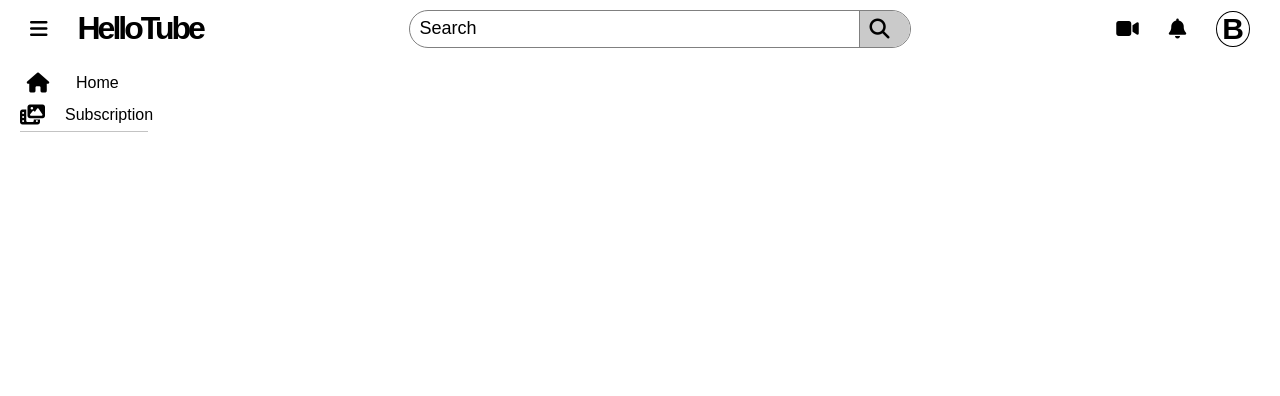
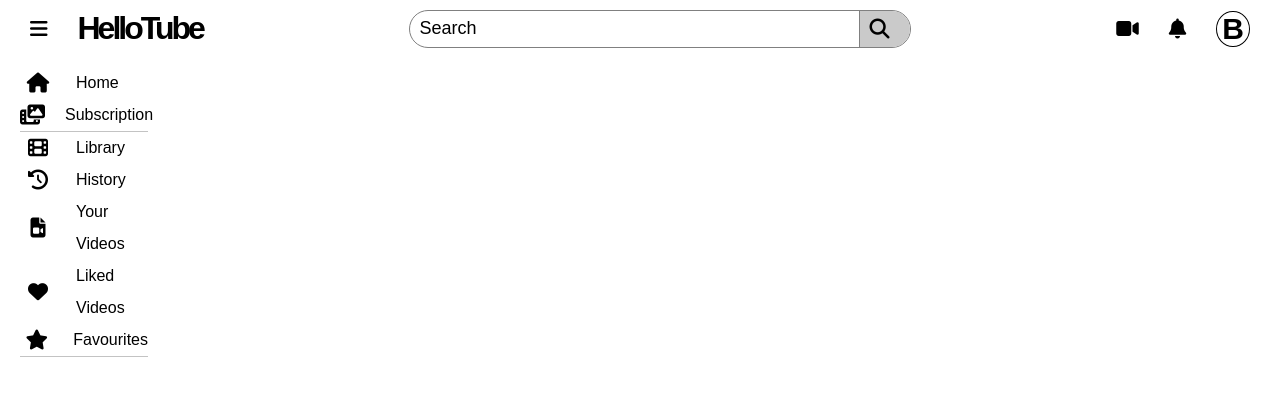
Before and after one commit to Bernard-Calma/hello-tube, a React (Create React App) app in the folder client/: page / in a window 1280 px wide. Shown: the top 396 px of the page. Built offline with nearby package versions, Linux system fonts and the light colour scheme.

Commit message:
feat(Navigation): Add subnavigation videos
 Create Video component in navigation and add subnavigations

```diff
--- a/client/src/components/Navigation/Navigation.tsx
+++ b/client/src/components/Navigation/Navigation.tsx
@@ -1,10 +1,11 @@
 import "./Styles.css"
-import { Home } from "./components";
+import { Home, Videos } from "./components";
 
 const Navigation = () => {
     return(
         <nav>
             <Home />
+            <Videos />
         </nav>
     )
 }
--- a/client/src/components/Navigation/Styles.css
+++ b/client/src/components/Navigation/Styles.css
@@ -3,10 +3,16 @@ nav {
     padding: 10px 20px;
 }
 
-/* Home */
-.navHome {
+/* Common */
+/*
+    border-bottom: solid rgb(195, 195, 195) 1px;
+ */
+.navHome, .navVideos {
     border-bottom: solid rgb(195, 195, 195) 1px;
 }
+/* End of Common */
+
+/* Home */
 .navIcons {
     display: flex;
     justify-content: space-between;
@@ -25,3 +31,6 @@ nav {
     font-weight: 500px;
 }
 /* End of Home */
+
+/* Videos */
+/* End of Videos */
--- /dev/null
+++ b/client/src/components/Navigation/components/Videos.tsx
@@ -0,0 +1,23 @@
+const Videos = () => {
+    return(
+        <div className="navVideos">
+            <div className="navIcons">
+            <i className="fa-solid fa-film"/> <span>Library</span>
+            </div>
+            <div className="navIcons">
+            <i className="fa-solid fa-clock-rotate-left"></i> <span> History</span>
+            </div>
+            <div className="navIcons">
+                <i className="fa-solid fa-file-video"/> <span>Your Videos</span>
+            </div>
+            <div className="navIcons">
+                <i className="fa-solid fa-heart"/> <span> Liked Videos</span>
+            </div>
+            <div className="navIcons">
+                <i className="fa-solid fa-star"/> <span>Favourites</span>
+            </div>
+        </div>
+    )
+}
+
+export default Videos;
--- a/client/src/components/Navigation/components/index.tsx
+++ b/client/src/components/Navigation/components/index.tsx
@@ -1,5 +1,7 @@
 import Home from "./Home";
+import Videos from "./Videos";
 
 export {
     Home,
+    Videos
 }
```
